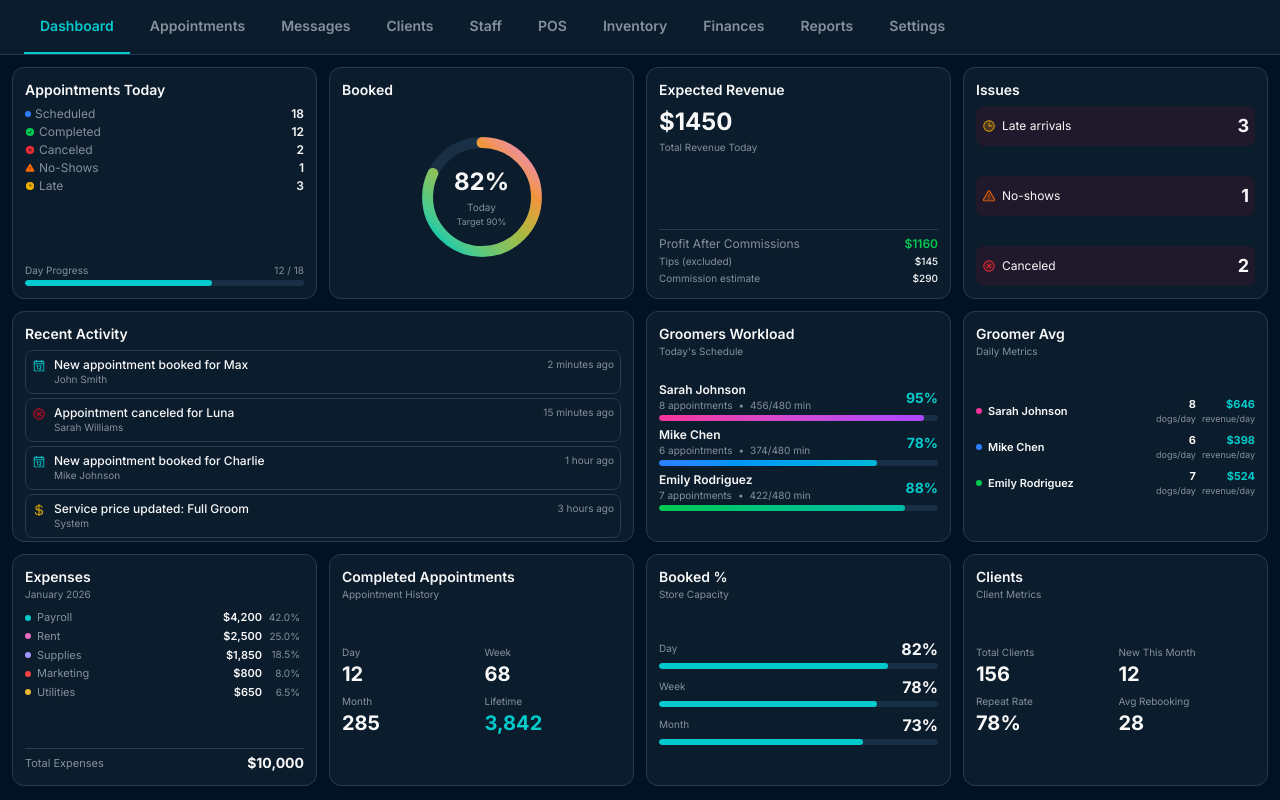
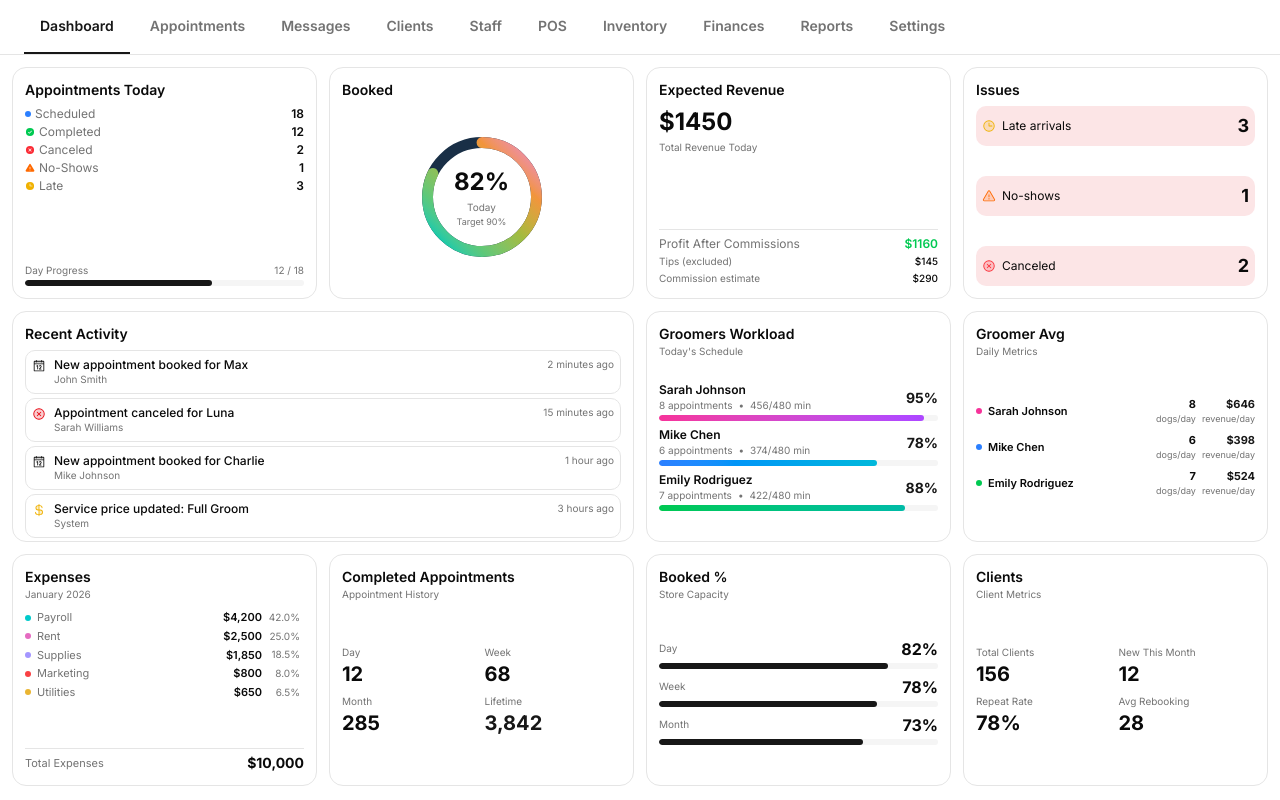
Before and after one commit to JimmysRanch/126, a React (Vite) app: page / in a window 1280 px wide. Built offline with nearby package versions, Linux system fonts and the light colour scheme.

Commit message:
Generated by Spark: The app is still not being displayed here in the spark preview

```diff
--- a/src/index.css
+++ b/src/index.css
@@ -1,6 +1,3 @@
-@import 'tailwindcss';
-@import "tw-animate-css";
-
 @layer base {
   * {
     @apply border-border;
--- a/src/main.tsx
+++ b/src/main.tsx
@@ -6,8 +6,6 @@ import App from './App.tsx'
 import { ErrorFallback } from './ErrorFallback.tsx'
 
 import "./main.css"
-import "./styles/theme.css"
-import "./index.css"
 
 createRoot(document.getElementById('root')!).render(
   <ErrorBoundary FallbackComponent={ErrorFallback}>
--- a/src/styles/theme.css
+++ b/src/styles/theme.css
@@ -1,5 +1,3 @@
-@import "tailwindcss";
-
 @import '@radix-ui/colors/sage-dark.css' layer(base);
 @import '@radix-ui/colors/olive.css' layer(base);
 @import '@radix-ui/colors/olive-dark.css' layer(base);
```
